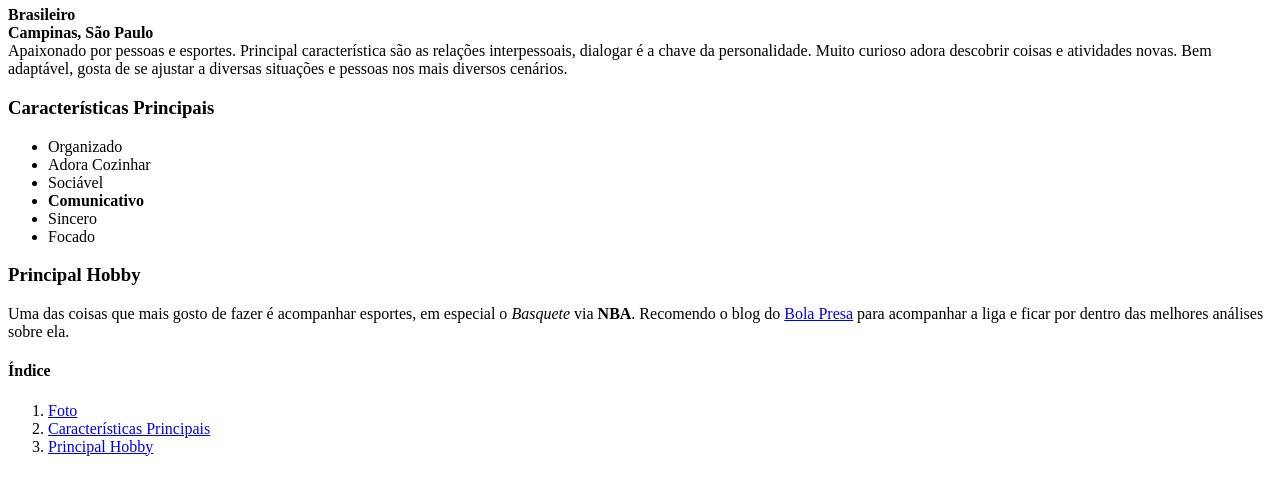
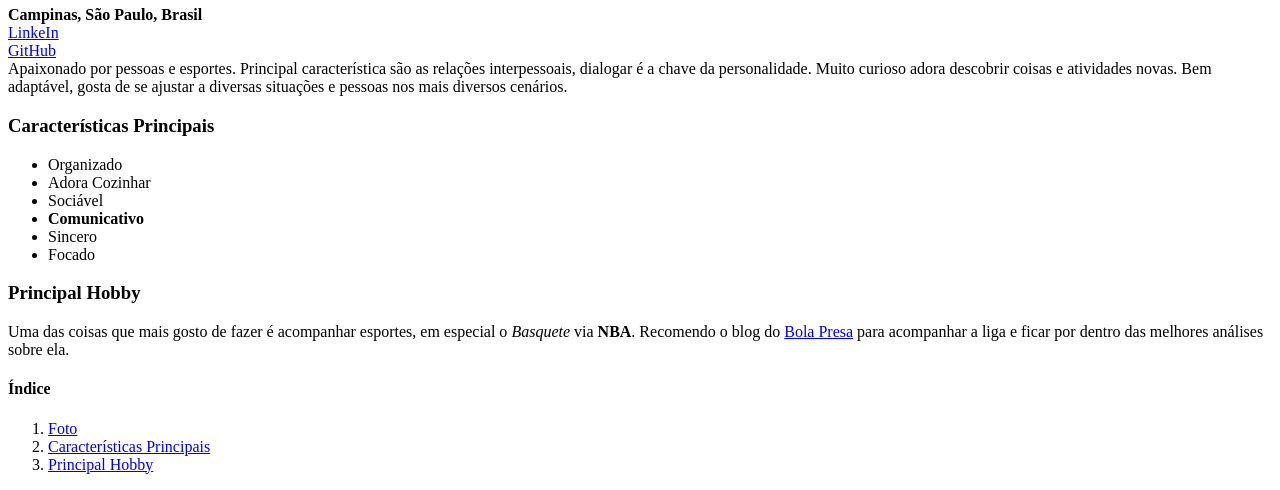
Before and after one commit to LuizModolo/LuizModolo.github.io, a plain HTML site: page index.html in a window 1280 px wide. Shown: the part 386-876 px from the top of the page. Drawn offline with Linux system fonts and the light colour scheme.

Commit message:
att links

```diff
--- a/index.html
+++ b/index.html
@@ -7,7 +7,9 @@
 <body>
   <img src="foto_perfil.jpeg" width="200px" alt="Foto do Luiz">
   <h1 id="foto">Luiz Fernando Christianini Módolo</h1>
-  <p><strong>Brasileiro</strong><br><strong>Campinas, São Paulo</strong><br>
+  <p><strong>Campinas, São Paulo, Brasil</strong><br>
+    <a href="https://www.linkedin.com/in/luizfcmodolo/" target="_blank">LinkeIn</a><br>
+    <a href="https://github.com/LuizModolo" target="_blank">GitHub</a><br>
     Apaixonado por pessoas e esportes. Principal característica são as relações interpessoais, dialogar é a chave da personalidade. Muito curioso adora descobrir coisas e atividades novas. Bem adaptável, gosta de se ajustar a diversas situações e pessoas nos mais diversos cenários.
   </p>
   <h3 id="caract">Características Principais</h3>
```
